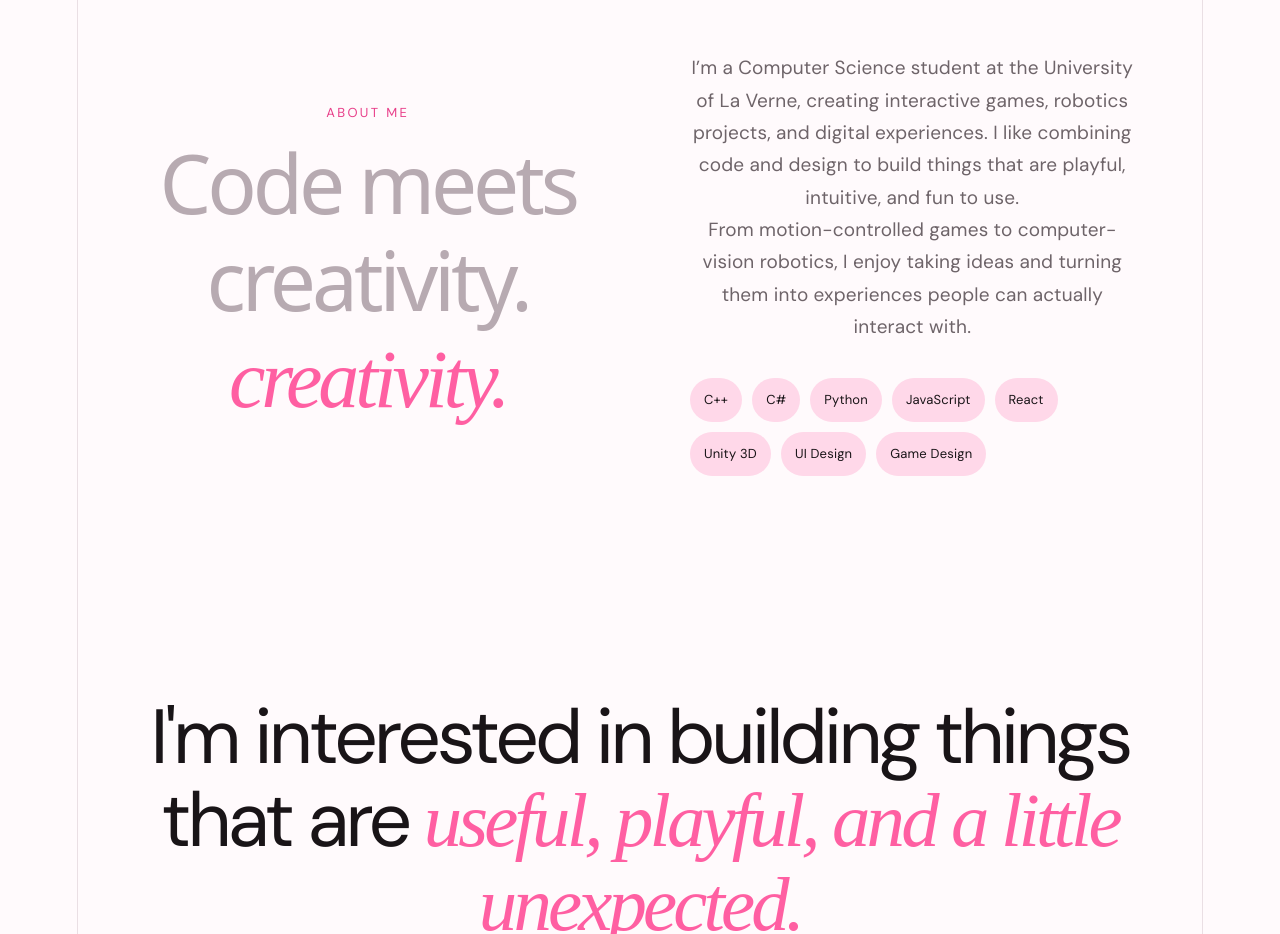
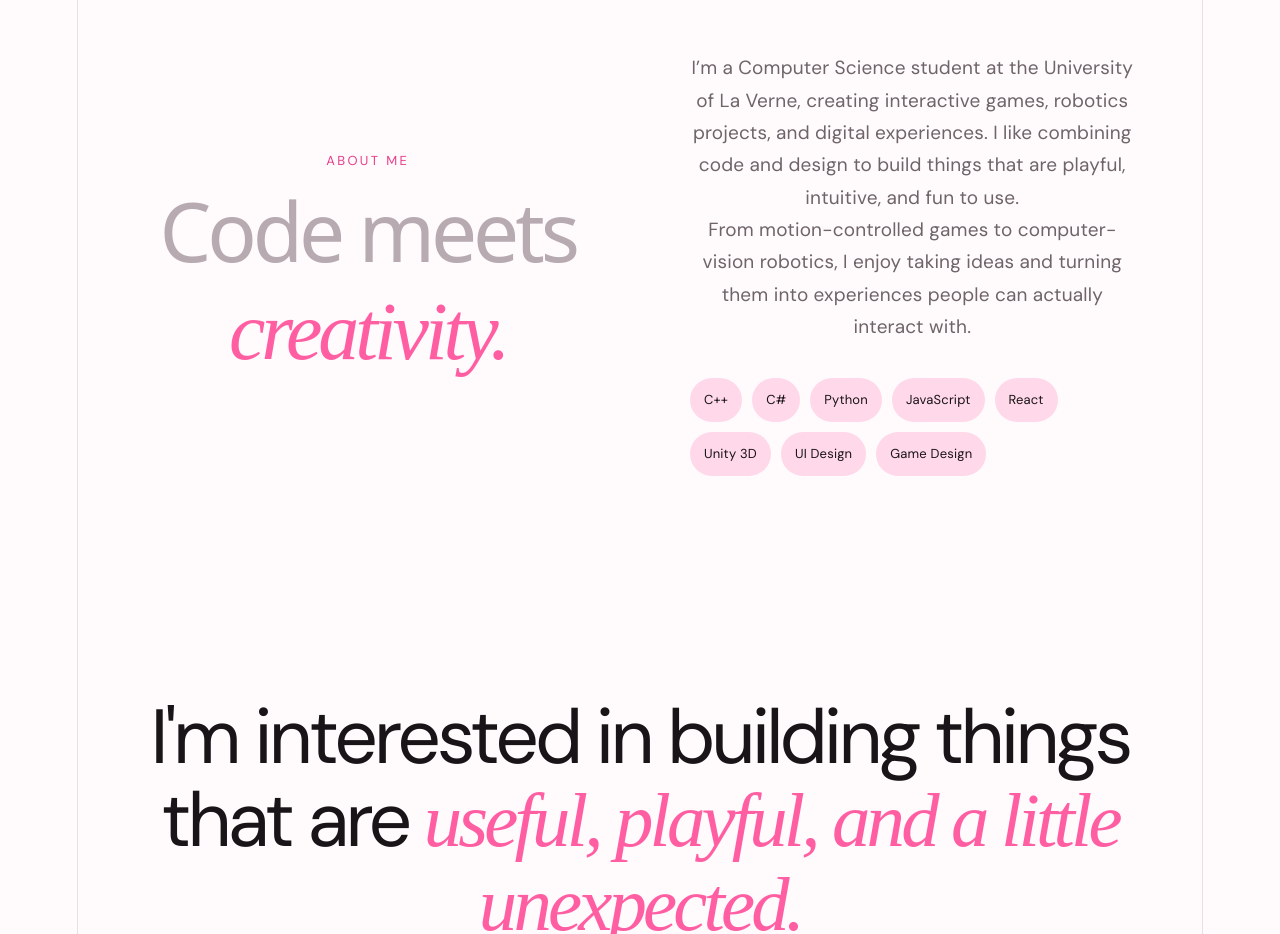
Before and after one commit to shizayasar/shiza-portfolio, a React (Vite) app: page / in a window 1280 px wide. Shown: the part 2680-3614 px from the top of the page. Built offline with nearby package versions, Linux system fonts and the light colour scheme; a web font is replaced by a local one.

Commit message:
changed text

```diff
--- a/src/App.jsx
+++ b/src/App.jsx
@@ -280,7 +280,7 @@ function App() {
           <p>About me</p>
 
           <h2>
-            Code meets creativity.
+            Code meets
             <br />
             <span>creativity.</span>
           </h2>
```
